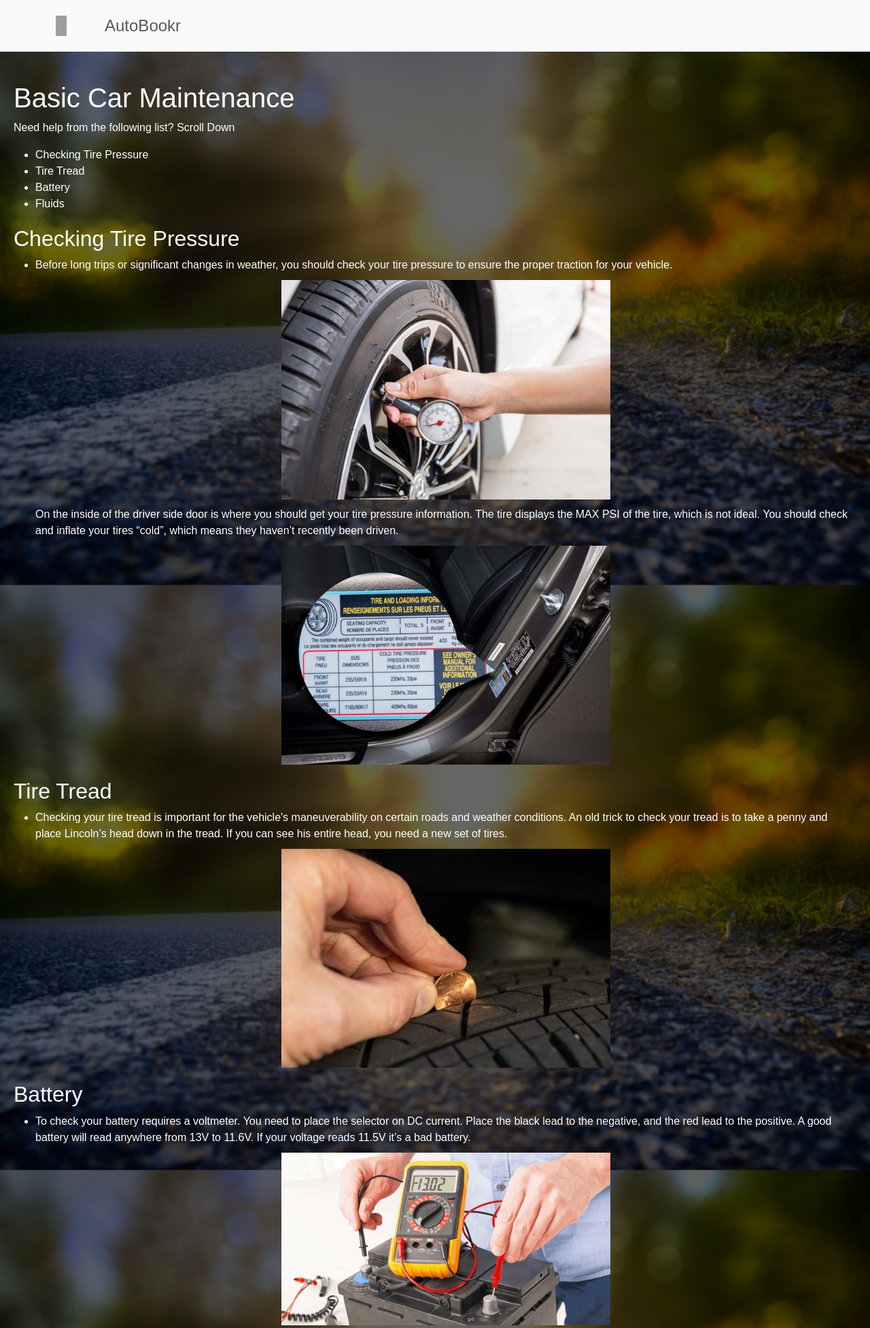
After one commit to antonioa6608/C-ORG, a Flask app: template mechanic-site/mechanic_site/templates/tips.html in a window 1280 px wide. The commit adds this page. Shown: the top 1954 px of the page at 68% size. Run offline with Flask 3, Linux system fonts and the light colour scheme; the template is opened without the code that fills it, so the values that code supplies are empty; grey boxes are pictures that could not be loaded.

Commit message:
added tips page

```diff
--- a/mechanic-site/mechanic_site/auth.py
+++ b/mechanic-site/mechanic_site/auth.py
@@ -215,5 +215,8 @@ def mechanic_required(view):
 
     return wrapped_view
 
+@bp.route('/tips')
+def tips():
+    return render_template('tips.html')
 
 print("BP: ", bp)
--- a/mechanic-site/mechanic_site/templates/landing_page.html
+++ b/mechanic-site/mechanic_site/templates/landing_page.html
@@ -231,6 +231,10 @@
                 <li><a class="dropdown-item" href="{{ url_for('auth.mechanic_login') }}">Mechanic Login</a></li>
             </ul>
         </li>
+        <!-- This for the tips page -->
+        <a href = "{{url_for('auth.tips')}}" > Need help click here  </a>
+
+        </li>
     </ul>
 {% endblock %}
 
--- /dev/null
+++ b/mechanic-site/mechanic_site/templates/tips.html
@@ -0,0 +1,99 @@
+{% extends 'base.html' %}
+
+{% block title %}Tips{% endblock %}
+
+{% block content %}
+
+<title>Basic Car Maintenance</title>
+<style>
+    body {
+    font-family: Arial, sans-serif;
+    color: white;
+    background-image: url("{{ url_for('static', filename='images/loginbackground.png') }}");
+    background-size: cover;
+    background-position: center;
+    background-attachment: fixed;
+    background-repeat: no-repeat;
+}
+    .content-wrapper {
+        margin: 20px;
+    }
+    .section-title {
+        margin-top: 20px;
+    }
+    img {
+        width: 40%; /* ensures images are responsive */
+        margin-top: 10px;
+        margin-bottom: 10px;
+    }
+</style>
+</head>
+<body>
+<div class="content-wrapper">
+    <h1>Basic Car Maintenance</h1>
+    <p>Need help from the following list? Scroll Down </p>
+    <ul>
+    <li>Checking Tire Pressure</li>
+    <li>Tire Tread</li>
+    <li>Battery</li>
+    <li>Fluids</li>
+</ul>
+
+    <h2 class="section-title">Checking Tire Pressure</h2>
+    <ul>
+        <li>
+            Before long trips or significant changes in weather, you should check your tire pressure to ensure the proper traction for your vehicle.
+            <img src="{{ url_for('static', filename='images/tire.jpg') }}"class="img-fluid mx-auto d-block" >
+            On the inside of the driver side door is where you should get your tire pressure information. The tire displays the MAX PSI of the tire, which is not ideal. You should check and inflate your tires “cold”, which means they haven’t recently been driven.
+            <img src="{{ url_for('static', filename='images/tiredetail.jpg') }}" class="img-fluid mx-auto d-block">
+        </li>
+    </ul>
+
+    <h2 class="section-title">Tire Tread</h2>
+    <ul>
+        <li>
+            Checking your tire tread is important for the vehicle's maneuverability on certain roads and weather conditions. An old trick to check your tread is to take a penny and place Lincoln’s head down in the tread. If you can see his entire head, you need a new set of tires.
+            <img src="{{ url_for('static', filename='images/thread.jpg') }}" class="img-fluid mx-auto d-block">
+        </li>
+    </ul>
+
+    <h2 class="section-title">Battery</h2>
+    <ul>
+        <li>
+            To check your battery requires a voltmeter. You need to place the selector on DC current. Place the black lead to the negative, and the red lead to the positive. A good battery will read anywhere from 13V to 11.6V. If your voltage reads 11.5V it’s a bad battery.
+            <img src="{{ url_for('static', filename='images/battery.jpg') }}" class="img-fluid mx-auto d-block">
+        </li>
+    </ul>
+
+    <h2 class="section-title">Fluids</h2>
+    <p>There are a few fluids you should check regularly, which are located under the hood of the vehicle.</p>
+    <ul>
+        <li>
+            Oil is most likely the one you will need to change regularly more so than the rest. The cap is labeled and is attached to the dipstick. Remove the dipstick and wipe clean, reinsert the dipstick and remove again to check your measurement. The oil should fall between the lowest and highest indicator.
+            <img src="{{ url_for('static', filename='images/fluid.jpg') }}" class="img-fluid mx-auto d-block">
+        </li>
+        <li>
+            Transmission fluid may be the hardest of all fluids to check. Sealed transmissions need to be checked by a mechanic and have no dipstick under the hood. You can’t check the transmission fluid “cold”, the vehicle needs to have been running.
+            <img src="{{ url_for('static', filename='images/dipstick.jpg') }}" class="img-fluid mx-auto d-block">
+        </li>
+        <li>
+            Windshield wiper fluid has a labeled cap with measurement lines indicating the status of the fluid.
+            <img src="{{ url_for('static', filename='images/cap.jpg') }}" class="img-fluid mx-auto d-block">
+        </li>
+        <li>
+            Radiator fluid also known as coolant and antifreeze is what keeps your engine from overheating. You can monitor the temperature of the engine from the temp gauge.
+            <img src="{{ url_for('static', filename='images/radiator.jpg') }}" class="img-fluid mx-auto d-block">
+        </li>
+        <li>
+            Power steering fluid contains a reservoir with lines indicating the measurements. If steering becomes stiff or audible you should check this.
+            <img src="{{ url_for('static', filename='images/powersteering.jpg') }}" class="img-fluid mx-auto d-block">
+        </li>
+        <li>
+            Brake fluid has a reservoir with lines to indicate measurements. If the brake pedal seems to have less pressure or brakes seem less effective, check this fluid.
+            <img src="{{ url_for('static', filename='images/brake.jpg') }}" class="img-fluid mx-auto d-block">
+        </li>
+    </ul>
+</div>
+
+</body>
+{% endblock %}
```
Also changed, not shown: mechanic-site/mechanic_site/static/images/battery.jpg (added), mechanic-site/mechanic_site/static/images/brake.jpg (added), mechanic-site/mechanic_site/static/images/cap.jpg (added), mechanic-site/mechanic_site/static/images/dipstick.jpg (added), mechanic-site/mechanic_site/static/images/fluid.jpg (added), mechanic-site/mechanic_site/static/images/powersteering.jpg (added), mechanic-site/mechanic_site/static/images/radiator.jpg (added), mechanic-site/mechanic_site/static/images/thread.jpg (added), mechanic-site/mechanic_site/static/images/tire.jpg (added), mechanic-site/mechanic_site/static/images/tiredetail.jpg (added).
